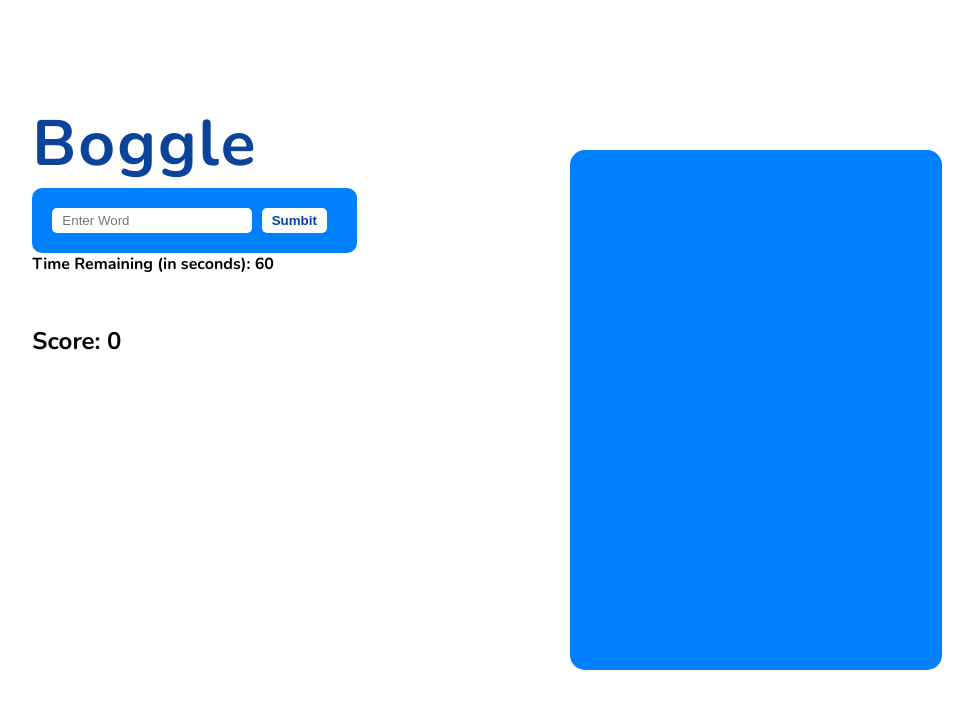
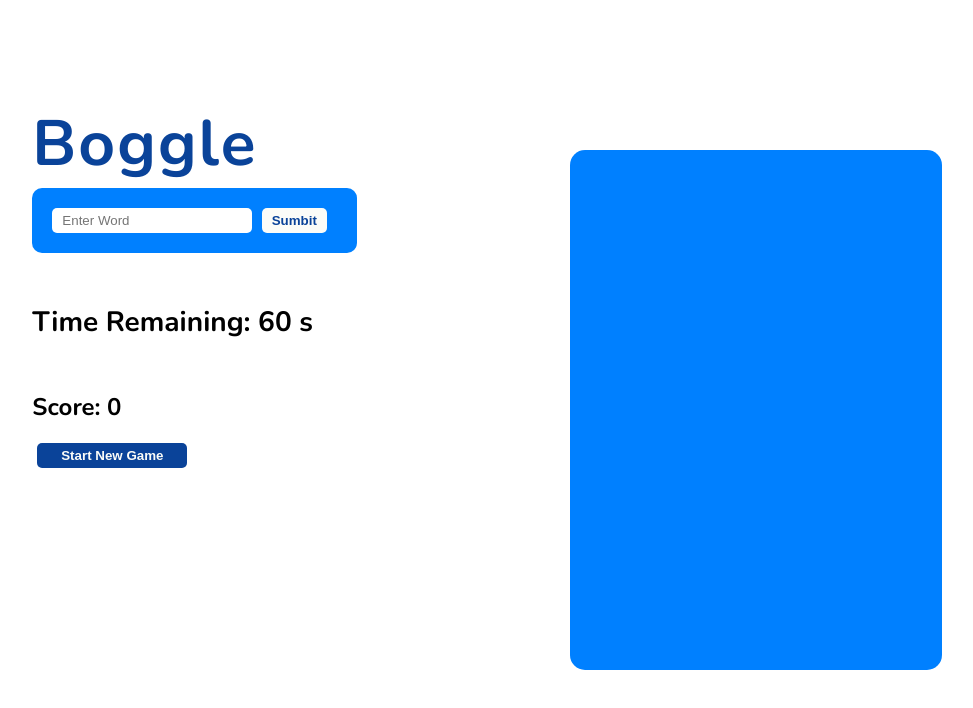
Before and after one commit to rnbrietzke10/boggle-sb, a Flask app: template templates/home.html in a window 1280 px wide. Shown: the top 708 px of the page, without its empty margins (153-1126 px from the left). Run offline with Flask 2, Linux system fonts and the light colour scheme; the template is opened without the code that fills it, so the values that code supplies are empty; parts of the project's set-up code (start-up, migrations or seed data) failed here and were passed over.

Commit message:
add timer functionality and add start new game button to html

```diff
--- a/static/app.css
+++ b/static/app.css
@@ -14,7 +14,7 @@
   display: flex;
   margin-top: 100px;
   justify-content: space-evenly;
-  font-family: "Nunito", Arial, sans-serif;
+  font-family: 'Nunito', Arial, sans-serif;
   font-weight: 700;
   flex-wrap: wrap;
 }
@@ -30,13 +30,10 @@
   height: 30%;
   display: flex;
   flex-direction: column;
-  /* align-items: center; */
-  /* justify-content: space-evenly; */
 }
 
 form {
   width: 325px;
-  /* margin-bottom: -30px; */
   background-color: #0080ff;
   color: #fbfcf8;
   height: 70px;
@@ -55,11 +52,27 @@
   margin-left: 5px;
   padding: 5px 10px;
   border: none;
-  color: #0a4399;
-  background-color: #fbfcf8;
   border-radius: 5px;
   cursor: pointer;
   font-weight: 700;
+}
+
+.btn-primary {
+  color: #0a4399;
+  background-color: #fbfcf8;
+}
+
+.btn-secondary {
+  color: #fbfcf8;
+  background-color: #0a4399;
+  width: 150px;
+  height: 50px;
+  margin-top: 20px;
+}
+
+#timer {
+  margin-top: 50px;
+  font-size: 1.75rem;
 }
 
 #board {
@@ -94,7 +107,7 @@
 h2 {
   margin-top: 50px;
 }
-@media only screen and (max-width: 1014px) {
+@media only screen and (max-width: 1125px) {
   .container {
     margin-top: 10px;
   }
--- a/static/app.js
+++ b/static/app.js
@@ -1,8 +1,12 @@
 const $submitBtn = $('#submit-word-btn');
 const $userWord = $('#user-word');
 let correctAnswer = '';
+$('#seconds-remaining').text(60);
+
+timeRemaining = parseInt($('#seconds-remaining').text());
 async function handleWordSubmit(evt) {
   evt.preventDefault();
+  console.log(timeRemaining);
   timer();
   console.log($userWord.val());
   correctAnswer = await sendWord();
@@ -61,11 +65,16 @@
 }
 
 const timer = function () {
-  timeRemaining = parseInt($('#seconds-remaining').text());
-  setInterval(function () {
-    $('#seconds-remaining').text((timeRemaining -= 1));
+  const interval = setInterval(function () {
+    timeRemaining -= 1;
+    $('#seconds-remaining').text(timeRemaining);
+    if (timeRemaining === 0) {
+      clearInterval(interval);
+      $submitBtn.attr('disabled', true);
+    }
   }, 1000);
-  if (timeRemaining === 0) {
-    $submitBtn.attr('disabled', true);
-  }
+  // setTimeout(function () {
+  //   clearInterval(interval);
+  //   $submitBtn.attr('disabled', true);
+  // }, 60000);
 };
--- a/templates/home.html
+++ b/templates/home.html
@@ -4,12 +4,13 @@
   <h1>Boggle</h1>
   <form action="">
     <input type="text" name="word" id="user-word" placeholder="Enter Word" />
-    <button class="btn" id="submit-word-btn">Sumbit</button>
+    <button class="btn btn-primary" id="submit-word-btn">Sumbit</button>
   </form>
   <p id="timer">
-    Time Remaining (in seconds): <span id="seconds-remaining">60</span>
+    Time Remaining: <span id="seconds-remaining">60</span> <span>s</span>
   </p>
   <h2 id="player-score">Score: <span id="score"></span></h2>
+  <button id="new-game" class="btn btn-secondary">Start New Game</button>
 </div>
 
 <table id="board">
```
